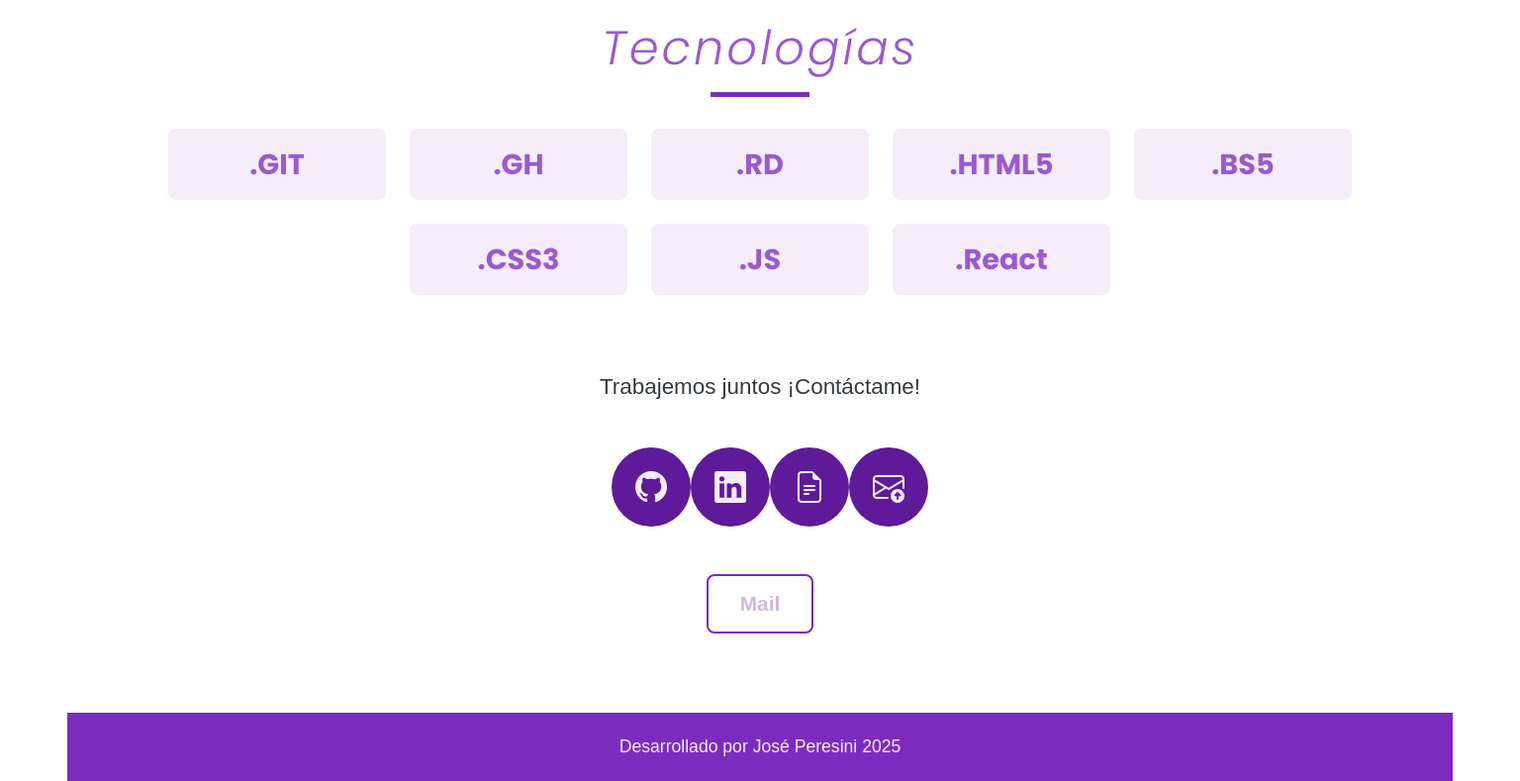
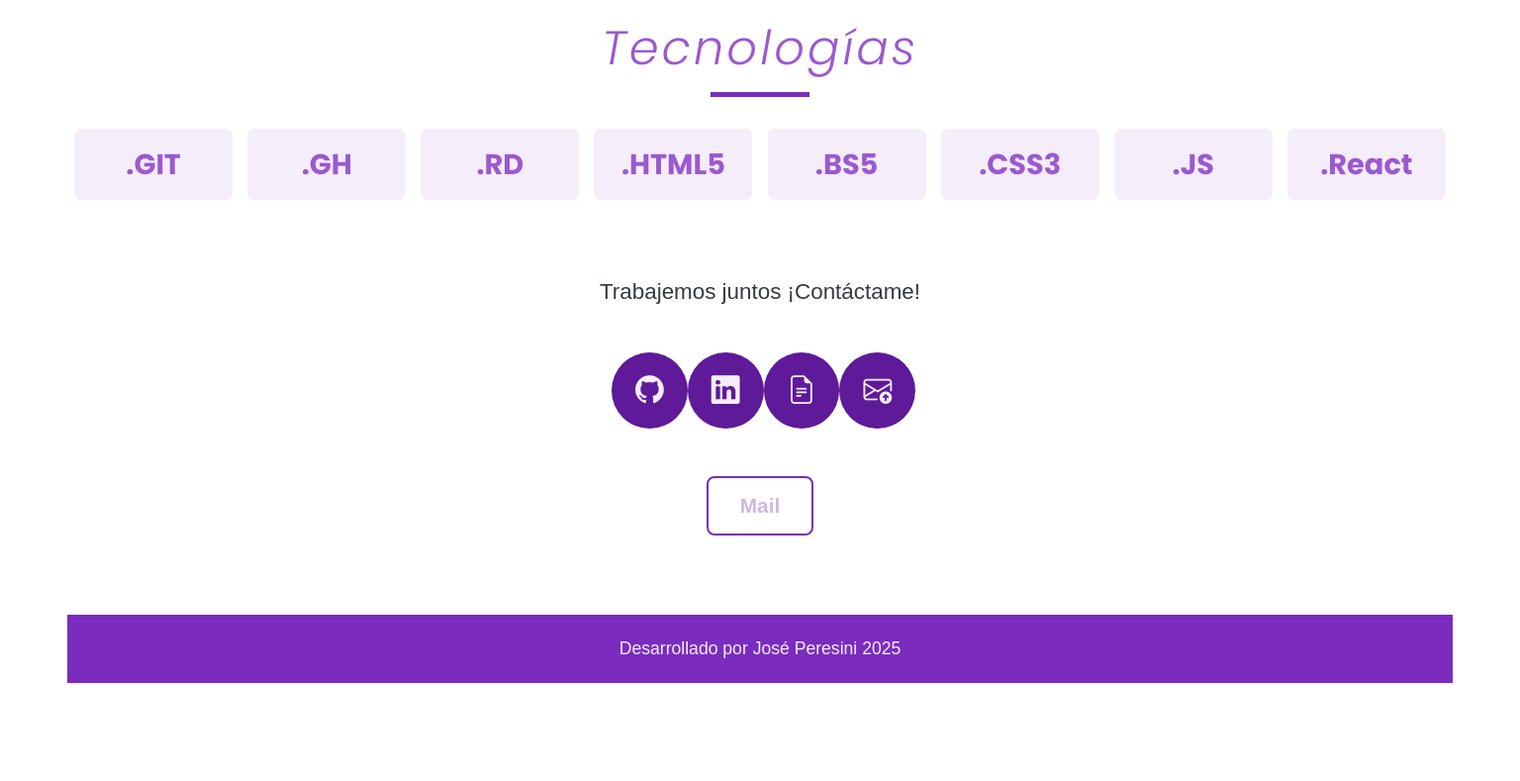
Before and after one commit to JosePeresini/joseperesini.github.io, a plain HTML site: page index.html in a window 1536 px wide. Shown: the part 1860-2649 px from the top of the page at 99% size. After the commit the page ends 2550 px from the top, so only its background shows below. Drawn offline with nearby package versions, Linux system fonts and the light colour scheme.

Commit message:
change the gap icons

```diff
--- a/assets/css/responsive.css
+++ b/assets/css/responsive.css
@@ -272,13 +272,12 @@
 	}
 
 	.tech__ul {
-		gap: 1.5rem;
-		justify-content: center;
 	}
 
 	.tech__li {
 		max-width: 200px;
 		min-height: 4rem;
+		width: 10rem;
 	}
 
 	.tech__h4 {
@@ -445,7 +444,6 @@
 	}
 
 	.contact__a {
-		font-size: 2rem;
 		padding: 1.5rem;
 	}
 
```
